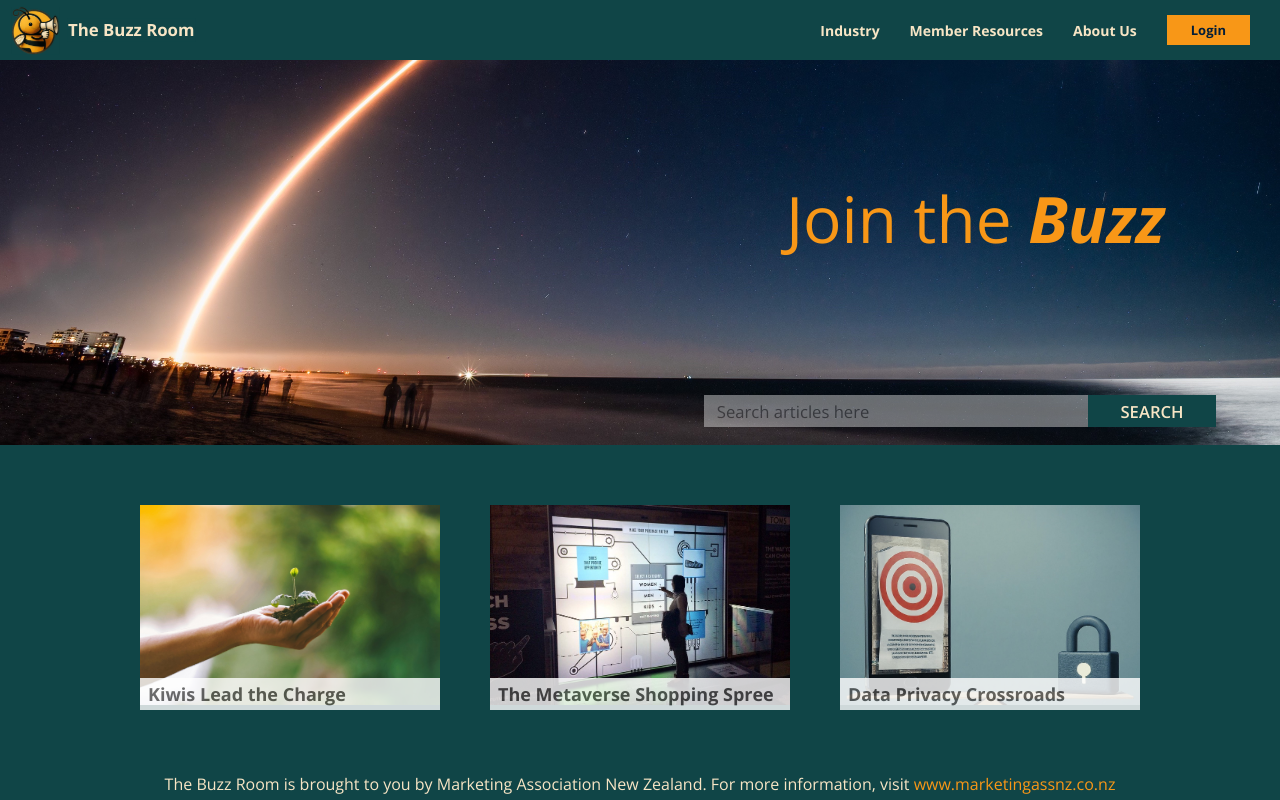
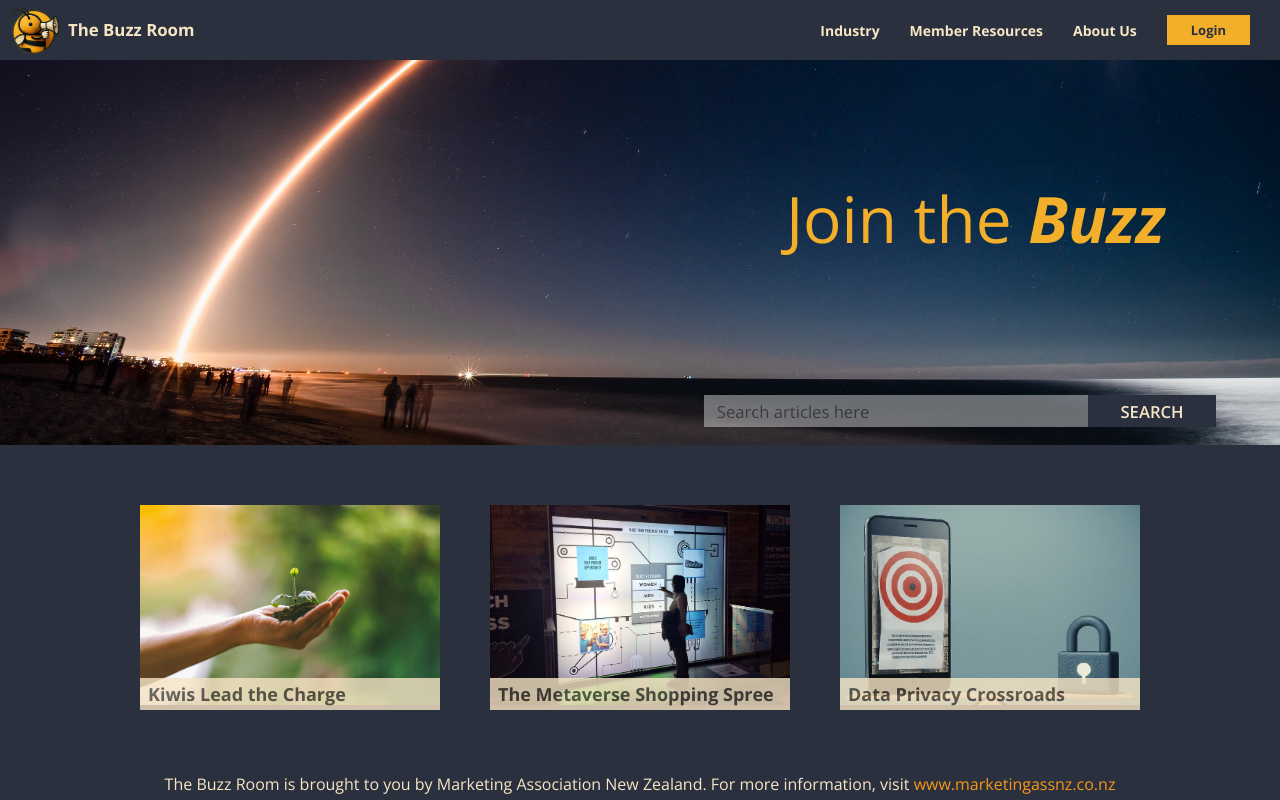
Before and after one commit to Melissaeb/TheBuzzRoom, a React (Vite) app: page / in a window 1280 px wide. Built offline with nearby package versions, Linux system fonts and the light colour scheme; the HTML template or start-up script is replaced by a standard one.

Commit message:
changed colours

```diff
--- a/src/components/ArticleCard.module.css
+++ b/src/components/ArticleCard.module.css
@@ -2,7 +2,6 @@
   overflow: hidden;
   flex: none;
   width: 300px;
-  /* background-color: #fff; */
   opacity: 1;
   position: relative;
   overflow: hidden;
@@ -22,7 +21,7 @@
   top: 173px;
   width: 100%;
   z-index: 2;
-  background-color: #fff;
+  background-color: #f7e5c5;
   opacity: 0.8;
   padding: 4px 6px 6px 8px;
 }
@@ -31,7 +30,7 @@
   font-size: 18px;
   margin-bottom: 2px;
   display: inline-block;
-  background-color: #fff;
+  background-color: #f7e5c5;
   opacity: 0.7;
 }
 
@@ -42,6 +41,6 @@
 .description {
   font-size: 14px;
   font-weight: 500;
-  background-color: #fff;
+  background-color: #f7e5c5;
   opacity: 0.8;
 }
--- a/src/components/Footer.module.css
+++ b/src/components/Footer.module.css
@@ -6,7 +6,6 @@
   width: 100%;
   padding: 5px 10vw;
   text-align: center;
-  background-color: #104547;
   z-index: 3;
 }
 
--- a/src/components/NavBar.module.css
+++ b/src/components/NavBar.module.css
@@ -73,8 +73,8 @@
   padding: 6px 24px;
   background-color: transparent;
   font-size: 13px;
-  background-color: #f89717;
-  color: #041e37;
+  background-color: #f4af2a;
+  color: #2a303e;
   font-weight: 700;
 }
 
--- a/src/index.css
+++ b/src/index.css
@@ -3,7 +3,7 @@
   padding: 0;
   box-sizing: border-box;
   font-family: "Open Sans", sans-serif;
-  background-color: #104547;
+  background-color: #2a303e;
 }
 
 .app {
--- a/src/pages/Home.module.css
+++ b/src/pages/Home.module.css
@@ -1,7 +1,6 @@
 .main {
   display: grid;
   grid: auto minmax(auto, 1fr) / 100%;
-  background-color: #104547;
 }
 
 .banner {
@@ -24,7 +23,7 @@
 
 .slogan {
   position: relative;
-  color: #f89717;
+  color: #f4af2a;
   font-weight: 400;
   margin: 9vw 9vw 10.4vw 0;
   font-size: 5vw;
@@ -54,7 +53,7 @@
 
 .searchBtn {
   width: 10vw;
-  background-color: #104547;
+  background-color: #2a303e;
   text-transform: uppercase;
   font-weight: 600;
   color: #f7e5c5;
```
